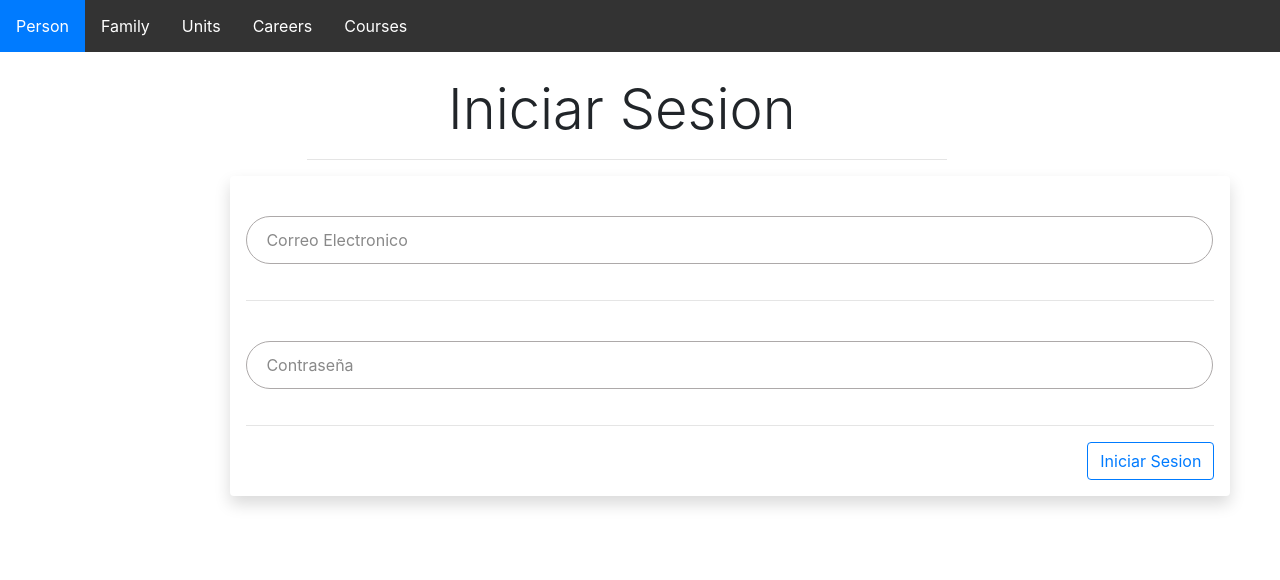
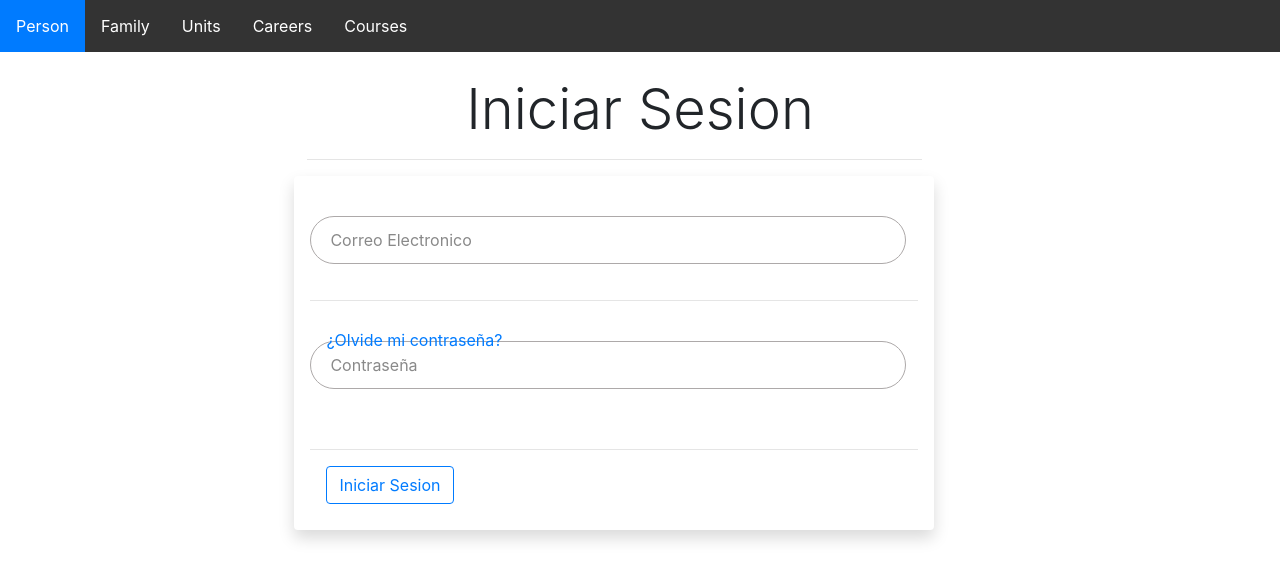
Before and after one commit to LuisTurcios/Modules, an Angular app: page / in a window 1280 px wide. Shown: the top 580 px of the page. Built offline with nearby package versions, Linux system fonts and the light colour scheme.

Commit message:
inicio de sesion

```diff
--- a/src/app/Components/login/login.component.css
+++ b/src/app/Components/login/login.component.css
@@ -3,7 +3,16 @@
   }
 
   h1{
-    margin-left: 35%
+    text-align: center
+
+  }
+  button,a{
+    position: absolute;
+    left: 25.5%
+  }
+  a{
+    position: absolute;
+    top: 41%
   }
 
 
--- a/src/app/Components/login/login.component.html
+++ b/src/app/Components/login/login.component.html
@@ -1,10 +1,10 @@
 <br>
 <h1 class="display-4">Iniciar Sesion</h1>
-<div style="width:50%; margin-left:24%">
+<div style="width:48%; margin-left:24%">
    <!-- <div style="width:40%; margin-left:27%">-->
 <hr class="class">
 </div>
-<div class="shadow p-3 mb-5 bg-white rounded" style="width:1000px; margin-left: 18%">
+<div class="shadow p-3 mb-5 bg-white rounded"  style="width:50%; margin-left: 23%">
 
     <div class="conteiner">
         <div class="row">
@@ -35,8 +35,14 @@
         </div>
     </div>
 </div>
+<div style="text-align: left">
+    <a href="">¿Olvide mi contraseña?</a>
+</div>
+<br>
 <hr>
-<div style="text-align: right">
+<div>
 <button type="button" class="btn btn-outline-primary">Iniciar Sesion</button>
 </div>
+<br>
+<br>
 </div>
```
